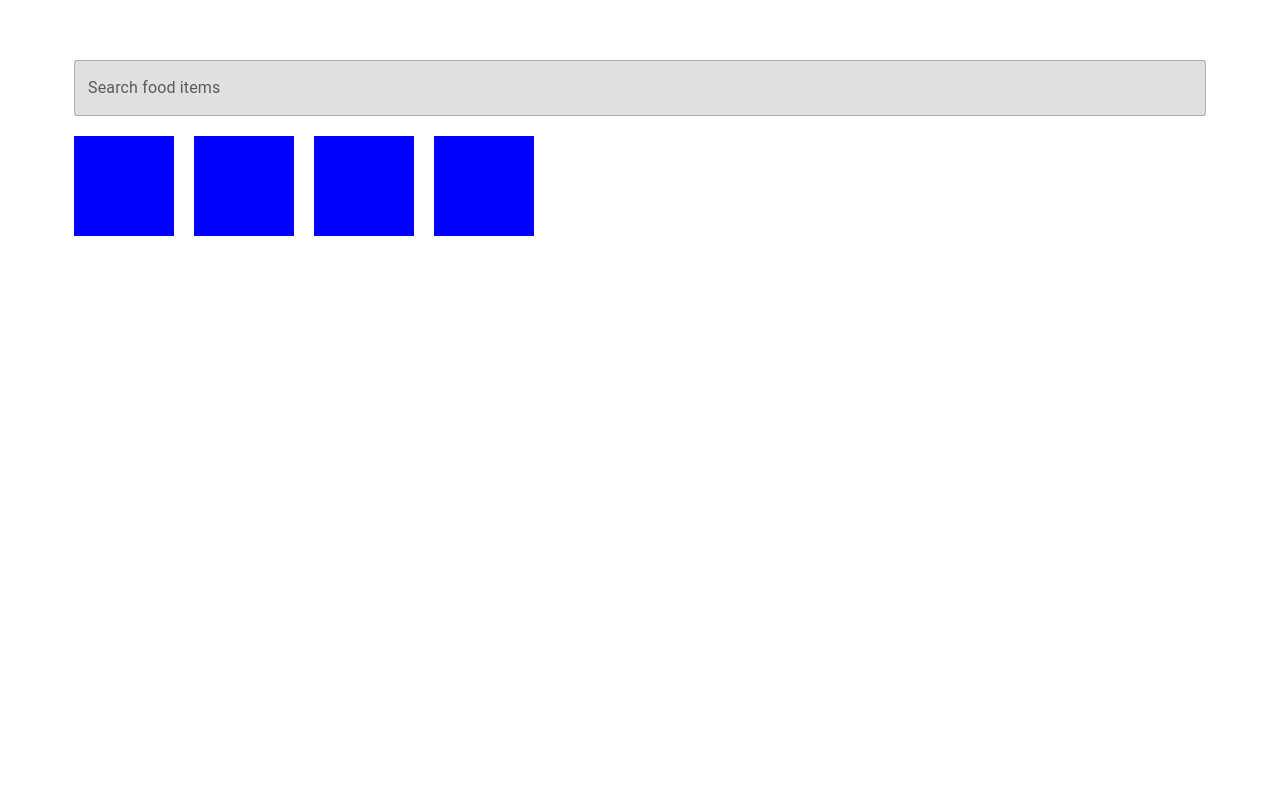
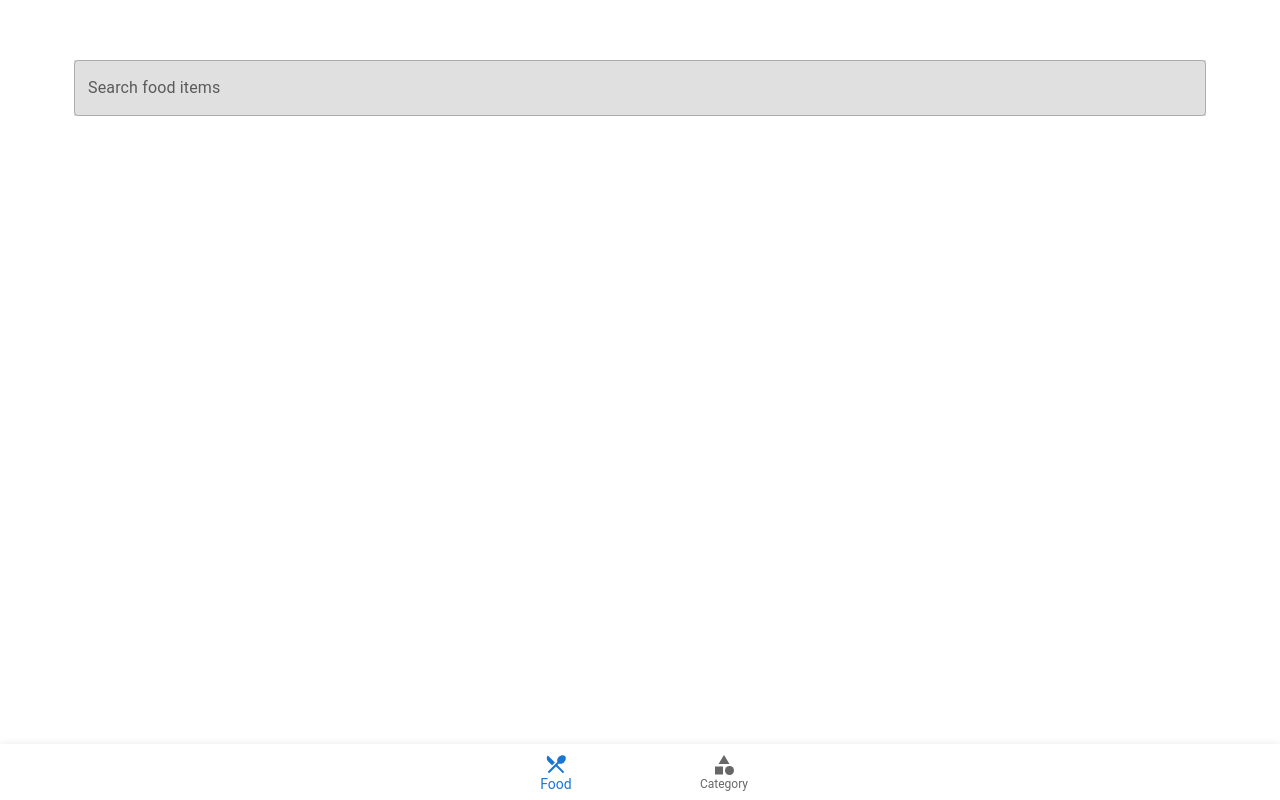
Before and after one commit to Nihalroshan/final-project-front-end, a React (Create React App) app: page / in a window 1280 px wide. Built offline with nearby package versions, Linux system fonts and the light colour scheme; the HTML template or start-up script is replaced by a standard one.

Commit message:
bottom navbar added

```diff
--- a/src/Layouts/UserLayout.jsx
+++ b/src/Layouts/UserLayout.jsx
@@ -1,8 +1,17 @@
-import { Autocomplete, Container, Grid, Stack, TextField } from "@mui/material";
-import { Box } from "@mui/system";
-import React from "react";
+import {
+  Autocomplete,
+  BottomNavigation,
+  BottomNavigationAction,
+  Container,
+  Grid,
+  Paper,
+  Stack,
+  TextField,
+} from "@mui/material";
+import LocalDiningIcon from "@mui/icons-material/LocalDining";
+import CategoryIcon from "@mui/icons-material/Category";
+import { useState } from "react";
 
-// Top 100 films as rated by IMDb users. http://www.imdb.com/chart/top
 const top100Films = [
   { title: "The Shawshank Redemption", year: 1994 },
   { title: "The Godfather", year: 1972 },
@@ -11,127 +20,11 @@ const top100Films = [
   { title: "12 Angry Men", year: 1957 },
   { title: "Schindler's List", year: 1993 },
   { title: "Pulp Fiction", year: 1994 },
-  {
-    title: "The Lord of the Rings: The Return of the King",
-    year: 2003,
-  },
-  { title: "The Good, the Bad and the Ugly", year: 1966 },
-  { title: "Fight Club", year: 1999 },
-  {
-    title: "The Lord of the Rings: The Fellowship of the Ring",
-    year: 2001,
-  },
-  {
-    title: "Star Wars: Episode V - The Empire Strikes Back",
-    year: 1980,
-  },
-  { title: "Forrest Gump", year: 1994 },
-  { title: "Inception", year: 2010 },
-  {
-    title: "The Lord of the Rings: The Two Towers",
-    year: 2002,
-  },
-  { title: "One Flew Over the Cuckoo's Nest", year: 1975 },
-  { title: "Goodfellas", year: 1990 },
-  { title: "The Matrix", year: 1999 },
-  { title: "Seven Samurai", year: 1954 },
-  {
-    title: "Star Wars: Episode IV - A New Hope",
-    year: 1977,
-  },
-  { title: "City of God", year: 2002 },
-  { title: "Se7en", year: 1995 },
-  { title: "The Silence of the Lambs", year: 1991 },
-  { title: "It's a Wonderful Life", year: 1946 },
-  { title: "Life Is Beautiful", year: 1997 },
-  { title: "The Usual Suspects", year: 1995 },
-  { title: "Léon: The Professional", year: 1994 },
-  { title: "Spirited Away", year: 2001 },
-  { title: "Saving Private Ryan", year: 1998 },
-  { title: "Once Upon a Time in the West", year: 1968 },
-  { title: "American History X", year: 1998 },
-  { title: "Interstellar", year: 2014 },
-  { title: "Casablanca", year: 1942 },
-  { title: "City Lights", year: 1931 },
-  { title: "Psycho", year: 1960 },
-  { title: "The Green Mile", year: 1999 },
-  { title: "The Intouchables", year: 2011 },
-  { title: "Modern Times", year: 1936 },
-  { title: "Raiders of the Lost Ark", year: 1981 },
-  { title: "Rear Window", year: 1954 },
-  { title: "The Pianist", year: 2002 },
-  { title: "The Departed", year: 2006 },
-  { title: "Terminator 2: Judgment Day", year: 1991 },
-  { title: "Back to the Future", year: 1985 },
-  { title: "Whiplash", year: 2014 },
-  { title: "Gladiator", year: 2000 },
-  { title: "Memento", year: 2000 },
-  { title: "The Prestige", year: 2006 },
-  { title: "The Lion King", year: 1994 },
-  { title: "Apocalypse Now", year: 1979 },
-  { title: "Alien", year: 1979 },
-  { title: "Sunset Boulevard", year: 1950 },
-  {
-    title:
-      "Dr. Strangelove or: How I Learned to Stop Worrying and Love the Bomb",
-    year: 1964,
-  },
-  { title: "The Great Dictator", year: 1940 },
-  { title: "Cinema Paradiso", year: 1988 },
-  { title: "The Lives of Others", year: 2006 },
-  { title: "Grave of the Fireflies", year: 1988 },
-  { title: "Paths of Glory", year: 1957 },
-  { title: "Django Unchained", year: 2012 },
-  { title: "The Shining", year: 1980 },
-  { title: "WALL·E", year: 2008 },
-  { title: "American Beauty", year: 1999 },
-  { title: "The Dark Knight Rises", year: 2012 },
-  { title: "Princess Mononoke", year: 1997 },
-  { title: "Aliens", year: 1986 },
-  { title: "Oldboy", year: 2003 },
-  { title: "Once Upon a Time in America", year: 1984 },
-  { title: "Witness for the Prosecution", year: 1957 },
-  { title: "Das Boot", year: 1981 },
-  { title: "Citizen Kane", year: 1941 },
-  { title: "North by Northwest", year: 1959 },
-  { title: "Vertigo", year: 1958 },
-  {
-    title: "Star Wars: Episode VI - Return of the Jedi",
-    year: 1983,
-  },
-  { title: "Reservoir Dogs", year: 1992 },
-  { title: "Braveheart", year: 1995 },
-  { title: "M", year: 1931 },
-  { title: "Requiem for a Dream", year: 2000 },
-  { title: "Amélie", year: 2001 },
-  { title: "A Clockwork Orange", year: 1971 },
-  { title: "Like Stars on Earth", year: 2007 },
-  { title: "Taxi Driver", year: 1976 },
-  { title: "Lawrence of Arabia", year: 1962 },
-  { title: "Double Indemnity", year: 1944 },
-  {
-    title: "Eternal Sunshine of the Spotless Mind",
-    year: 2004,
-  },
-  { title: "Amadeus", year: 1984 },
-  { title: "To Kill a Mockingbird", year: 1962 },
-  { title: "Toy Story 3", year: 2010 },
-  { title: "Logan", year: 2017 },
-  { title: "Full Metal Jacket", year: 1987 },
-  { title: "Dangal", year: 2016 },
-  { title: "The Sting", year: 1973 },
-  { title: "2001: A Space Odyssey", year: 1968 },
-  { title: "Singin' in the Rain", year: 1952 },
-  { title: "Toy Story", year: 1995 },
-  { title: "Bicycle Thieves", year: 1948 },
-  { title: "The Kid", year: 1921 },
-  { title: "Inglourious Basterds", year: 2009 },
-  { title: "Snatch", year: 2000 },
-  { title: "3 Idiots", year: 2009 },
-  { title: "Monty Python and the Holy Grail", year: 1975 },
 ];
 
 const UserLayout = () => {
+  const [value, setValue] = useState(0);
+
   return (
     <>
       <Grid height="50px" container>
@@ -150,44 +43,21 @@ const UserLayout = () => {
             )}
           />
         </Stack>
-        <Stack
-          direction="row"
-          //  margin="10px"
-          sx={{ display: "flex", overflowX: "scroll" }}
+        <Paper
+          sx={{ position: "fixed", bottom: 0, left: 0, right: 0 }}
+          elevation={3}
         >
-          <Box
-            sx={{
-              width: 100,
-              height: 100,
-              backgroundColor: "blue",
-              margin: "10px",
+          <BottomNavigation
+            value={value}
+            onChange={(event, newValue) => {
+              setValue(newValue);
             }}
-          ></Box>
-          <Box
-            sx={{
-              width: 100,
-              height: 100,
-              backgroundColor: "blue",
-              margin: "10px",
-            }}
-          ></Box>
-          <Box
-            sx={{
-              width: 100,
-              height: 100,
-              backgroundColor: "blue",
-              margin: "10px",
-            }}
-          ></Box>
-          <Box
-            sx={{
-              width: 100,
-              height: 100,
-              backgroundColor: "blue",
-              margin: "10px",
-            }}
-          ></Box>
-        </Stack>
+            showLabels
+          >
+            <BottomNavigationAction label="Food" icon={<LocalDiningIcon />} />
+            <BottomNavigationAction label="Category" icon={<CategoryIcon />} />
+          </BottomNavigation>
+        </Paper>
       </Container>
     </>
   );
--- a/src/pages/admin/ProductPage.jsx
+++ b/src/pages/admin/ProductPage.jsx
@@ -1,6 +1,5 @@
 import {
   Button,
-  Card,
   Chip,
   Container,
   Grid,
@@ -8,7 +7,6 @@ import {
   Stack,
   Typography,
 } from "@mui/material";
-import { Box } from "@mui/system";
 
 const ProductPage = () => {
   return (
```
